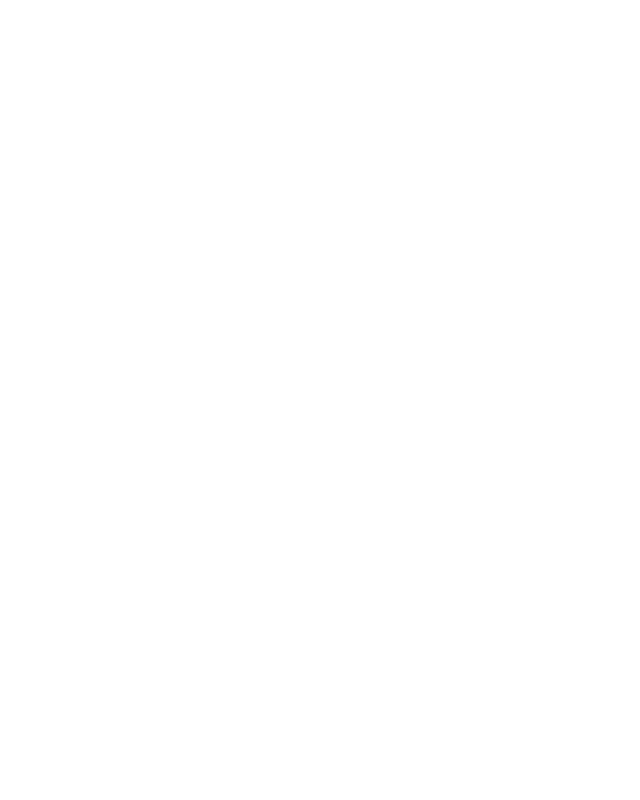
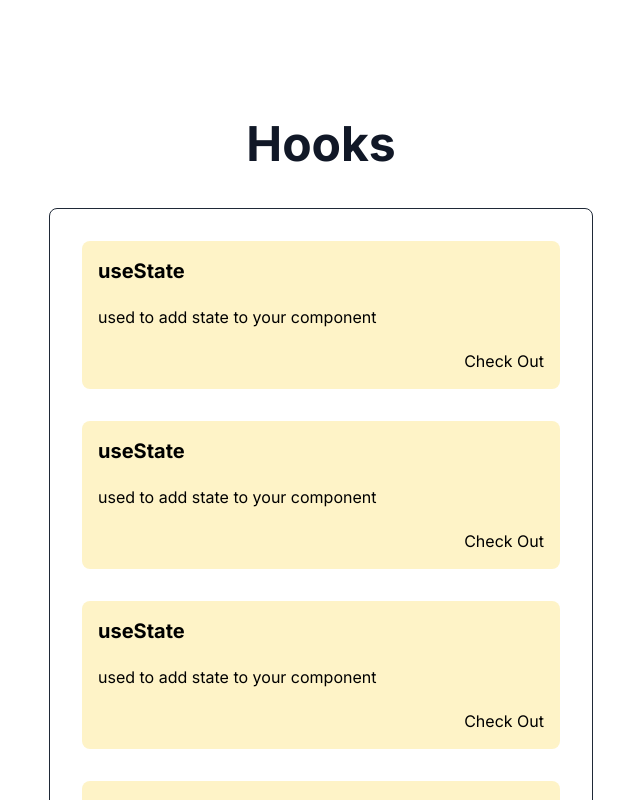
Before and after one commit to ahmedkhalidahi22/what-the-hook, a Next.js app: page / in a window 1280 px wide. Shown: the part 720-1520 px from the top of the page, without its empty margins (319-959 px from the left). Before the commit the page ends 800 px from the top, so only its background shows below. Built offline with nearby package versions, Linux system fonts and the light colour scheme.

Commit message:
add hooks list & cards

```diff
--- /dev/null
+++ b/app/components/Card.tsx
@@ -0,0 +1,14 @@
+import React from "react";
+type cardProps = {
+  title: string;
+  description: string;
+};
+export default function Card({ title, description }: cardProps) {
+  return (
+    <div className="p-4 flex flex-col gap-5 text-left bg-amber-100 rounded-lg ">
+      <h2 className="text-xl font-bold">{title}</h2>
+      <p>{description}</p>
+      <button className="text-right">Check Out</button>
+    </div>
+  );
+}
--- /dev/null
+++ b/app/components/HooksList.tsx
@@ -0,0 +1,21 @@
+import Card from "./Card";
+
+type HooksListProps = {
+  hooks: {
+    title: string;
+    description: string;
+  }[];
+};
+const HooksList = ({ hooks }: HooksListProps) => {
+  return (
+    <section className="flex flex-col gap-8 p-8 border border-gray-800 rounded-lg w-1/2 mx-auto">
+      {hooks.map((hook, index) => {
+        return (
+          <Card key={index} description={hook.description} title={hook.title} />
+        );
+      })}
+    </section>
+  );
+};
+
+export default HooksList;
--- a/app/layout.tsx
+++ b/app/layout.tsx
@@ -16,7 +16,9 @@
 }>) {
   return (
     <html lang="en">
-      <body className={inter.className}>{children}</body>
+      <body className={inter.className + ` conaitner px-24 pb-10 `}>
+        {children}
+      </body>
     </html>
   );
 }
--- a/app/page.tsx
+++ b/app/page.tsx
@@ -1,9 +1,10 @@
 import Image from "next/image";
+import HooksList from "./components/HooksList";
 
 export default function Home() {
   return (
-    <main className="flex min-h-screen flex-col items-center justify-center p-24">
-      <div className="relative flex flex-col gap-7 text-center items-center text-gray-950">
+    <main className="flex min-h-screen flex-col gap-10">
+      <div className="relative flex flex-col min-h-screen  justify-center gap-7 text-center items-center text-gray-950">
         <h1 className="font-extrabold text-7xl">What The Hook?</h1>
         <p className=" text-xl font-normal text-gray-800">
           Your interactive guide to mastering{" "}
@@ -13,6 +14,29 @@
           BEGIN LEARNING
         </button>
       </div>
+      <section className="flex flex-col gap-10">
+        <h1 className="text-center text-5xl text-gray-900 font-bold">Hooks</h1>
+        <HooksList
+          hooks={[
+            {
+              title: "useState",
+              description: "used to add state to your component",
+            },
+            {
+              title: "useState",
+              description: "used to add state to your component",
+            },
+            {
+              title: "useState",
+              description: "used to add state to your component",
+            },
+            {
+              title: "useState",
+              description: "used to add state to your component",
+            },
+          ]}
+        />
+      </section>
     </main>
   );
 }
```
